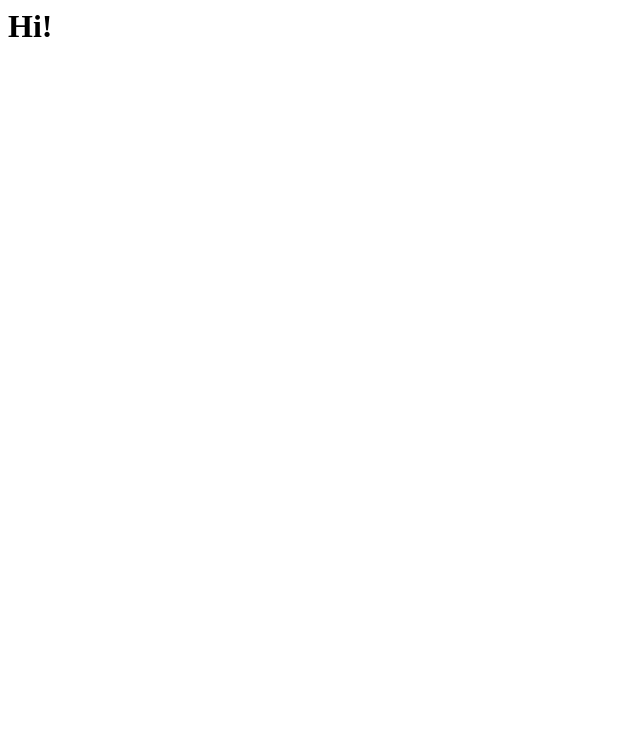
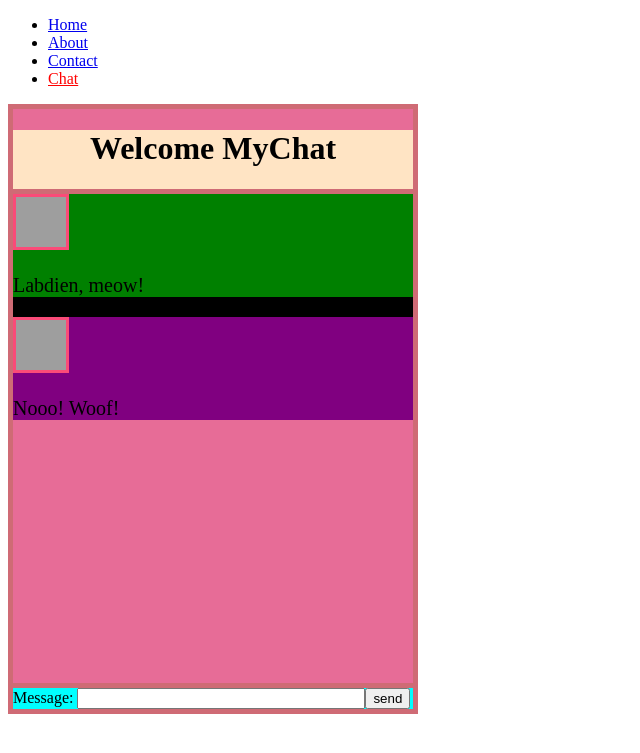
Before and after one commit to BlazyChan/flaskintro, a Flask app: page / in a window 1280 px wide. Before the commit the part shown is almost empty. Shown: the top 753 px of the page, without its empty margins (0-640 px from the left). Run offline with Flask 2, Linux system fonts and the light colour scheme; grey boxes are pictures that could not be loaded.

Commit message:
Starting on the chat

```diff
--- a/main.py
+++ b/main.py
@@ -1,11 +1,11 @@
-from flask import Flask, render_template
+from flask import Flask, render_template, request
 
 app = Flask(__name__)
 
 @app.route('/')
 def index():
-  return "<h1>Hi!</h1>"
-
+  #return "<h1>Hi!</h1>"
+  return render_template('chat.html') # lai testētu lapu vieglāk... parāda home page
 @app.route('/home')
 def home():
   return render_template('home.html', aktiva_lapa = 'home')
@@ -17,8 +17,28 @@ def about():
 @app.route('/contact')
 def contacts():
   return render_template('contact.html', phone = 12345678)
+
+@app.route('/params')
+def params():
+  args = request.args
+  for key, value in args.item():
+    print(f"{key}:{value}")
+  return args
+
+@app.route('/params_table')
+def params_table():
+  args = request.args
+  return render_template('params_table.html', args = args)
+
+@app.route('/chat')
+def chat():
+  return render_template('chat.html')
+
+@app.route('/post_req', methods = ['POST'])
+def post_req():
+  return request.args
+
 if __name__ == '__main__':
   app.run(host = '0.0.0.0', port = 5000, threaded = True, debug = True)
-
 # push github un reģistrēties heroku.com
 # ctrl + f5 reloado cache
--- a/static/css/main.css
+++ b/static/css/main.css
@@ -1,8 +1,83 @@
 p{
-  color: green;
   font-size: 20px;
 }
 
 .active > a{
   color:red;
 }
+
+.chatbox{
+  position: absolute;
+  width: 400px;
+  height: 600px;
+  background-color: #E76C97;
+  border: 5px solid #CF6B75;
+  padding: 0;
+}
+
+.enter_text_box{
+  bottom: 0;
+  position: absolute;
+  height: auto;
+  width: 100%;
+  background-color: aqua;
+  border-top: 5px solid #CF6B75;
+}
+
+.chatbox_title{
+  text-align: center;
+  height: auto;
+  width: 100%;
+  bottom: 0;
+  position: relative;
+  background-color: bisque;
+  border-bottom: 5px solid #CF6B75;
+  padding: 0;
+  margin: 0;
+}
+
+.chat{
+  height: auto;
+  width: 100%;
+  position: relative;
+  background-color: black;
+  padding: 0;
+  margin: 0;
+}
+
+.you_text{
+  background: purple;
+  padding: 0;
+  margin: 0;
+}
+
+.them_text{
+  background: green;
+  padding: 0;
+  margin: 0;
+}
+
+.chat_image{
+  height: 50px;
+  width: 50px;
+  position: relative;
+  border: 3px solid #FA4B78;
+  padding: 0;
+  margin: 0;
+}
+
+.them_chat{
+  text-align: left;
+  left: 0;
+  color: red;
+  padding: 0;
+  margin: 0;
+}
+
+.you_chat{
+  text-align: right;
+  right: 0;
+  color: red;
+  padding: 0;
+  margin: 0;
+}
--- /dev/null
+++ b/templates/chat.html
@@ -0,0 +1,30 @@
+{% extends "layout.html" %}
+
+{% set aktiva_lapa = 'chat' %}
+
+{% block saturs %}
+<div class="container">
+  <div class="chatbox">
+    <div class="chatbox_title">
+      <h1>Welcome MyChat</h1>
+    </div>
+    <div class="chat">
+
+      <div class="them_text">
+        <img class="chat_image them_chat" src="https://getridofthings.com/wp-content/uploads/2018/03/pets_catdandruff-900x900.jpg" alt="them-image">
+        <p>Labdien, meow!<p>
+      </div>
+      <div class="you_text">
+        <img class="chat_image you_chat" src="https://getridofthings.com/wp-content/uploads/2018/03/pets_catdandruff-900x900.jpg" alt="them-image">
+        <p>Nooo! Woof!</p>
+      </div>
+
+    </div>
+    <div class="enter_text_box">
+      <form action="">
+          Message: <input style="height: auto; width: 70%;" type="text" name="enter_message" value=""><input style="" type="submit" value="send"><br>
+      </form>
+    </div>
+  </div>
+</div>
+{% endblock %}
--- a/templates/layout.html
+++ b/templates/layout.html
@@ -21,6 +21,12 @@
                   class="active"
                 {% endif %}>
                 <a href="/contact">Contact</a></li>
+
+            <li {% if aktiva_lapa == 'chat' %}
+                  class="active"
+                {% endif %}>
+                <a href="/chat">Chat</a></li>
+
           </ul>
         </nav>
       </div>
```
Also changed, not shown: templates/params_table.html (added, +23 -0 lines).
